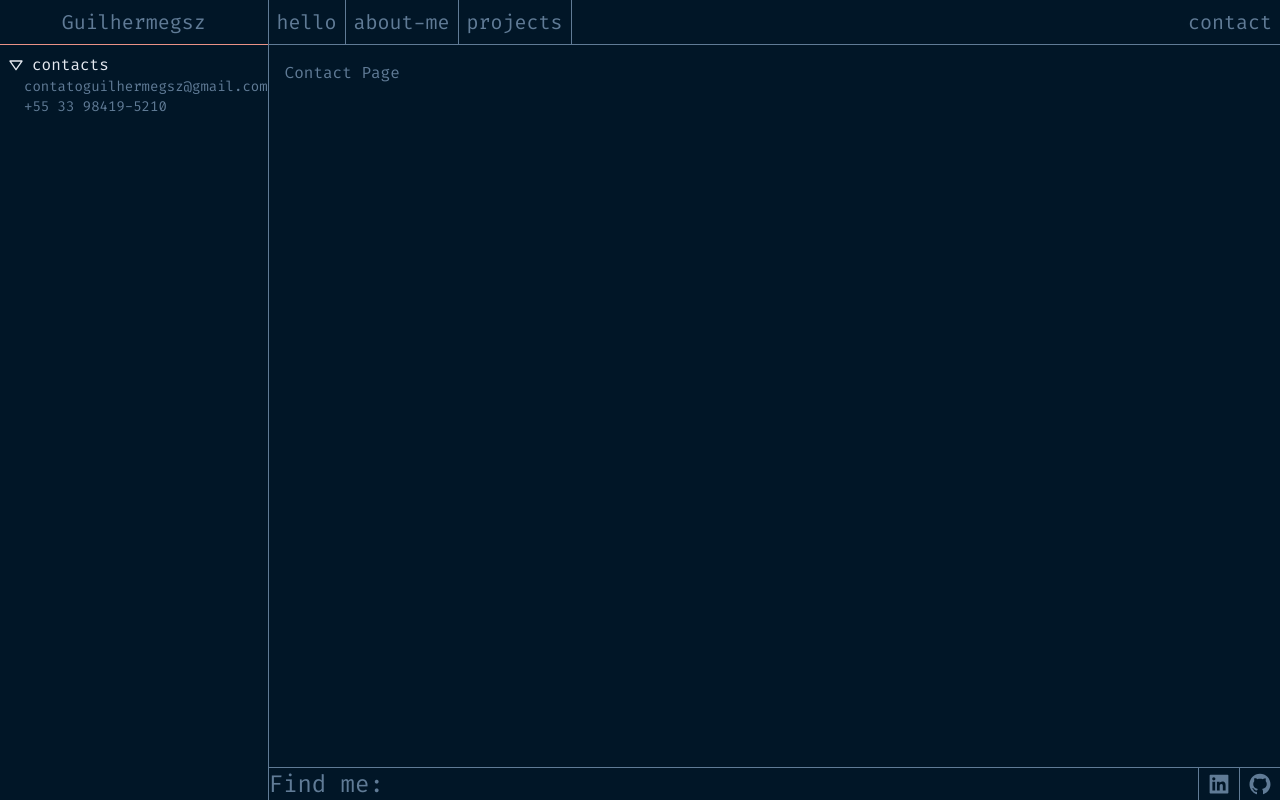
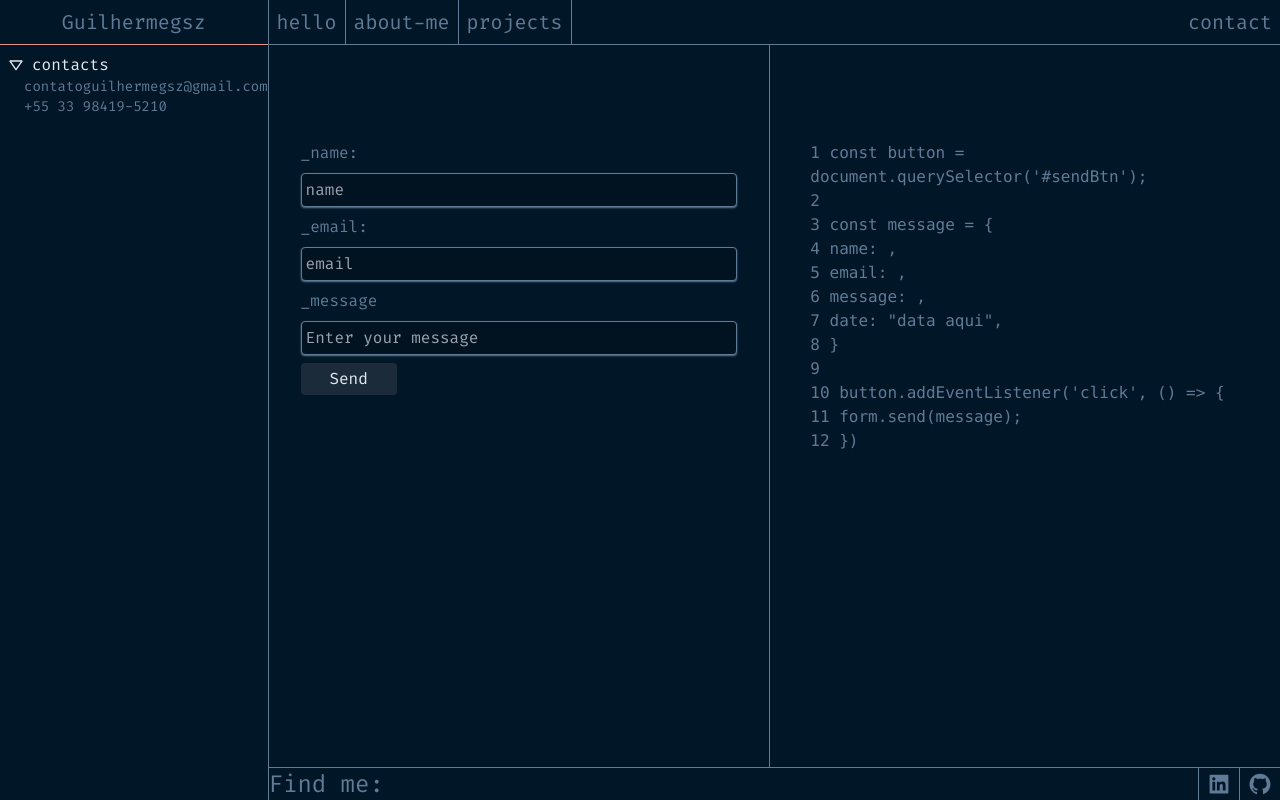
Before and after one commit to ggualbertosouza/Portfolio, a React (Vite) app in the folder Portfolio/: page /contact in a window 1280 px wide. Built offline with nearby package versions, Linux system fonts and the light colour scheme.

Commit message:
Add forms and validation with zod and react hook form

```diff
--- a/Portfolio/package.json
+++ b/Portfolio/package.json
@@ -10,11 +10,14 @@
     "preview": "vite preview"
   },
   "dependencies": {
+    "@hookform/resolvers": "^3.3.1",
     "framer-motion": "^10.16.2",
     "react": "^18.2.0",
     "react-dom": "^18.2.0",
+    "react-hook-form": "^7.46.1",
     "react-icons": "^4.10.1",
-    "react-router-dom": "^6.15.0"
+    "react-router-dom": "^6.15.0",
+    "zod": "^3.22.2"
   },
   "devDependencies": {
     "@types/react": "^18.2.15",
--- a/Portfolio/src/Components/Aside/ContAside.tsx
+++ b/Portfolio/src/Components/Aside/ContAside.tsx
@@ -11,7 +11,7 @@ export default function ContAside(){
         <div>
             <button
             onClick={() => setIsOpen(!isOpen)}
-            className="flex gap-2 items-center text-primary pl-2 sm">
+            className="flex gap-2 items-center text-primary pl-2">
                 {isOpen ? <BiRightArrow /> : <BiDownArrow />}
                 contacts
                 </button>
--- /dev/null
+++ b/Portfolio/src/Components/Codes/ContactCode.tsx
@@ -0,0 +1,22 @@
+
+
+export default function ContactCode(){
+    return(
+        <>
+        <code>
+            1 const button = document.querySelector('#sendBtn');<br/>
+            2<br/>
+            3 const message = {'{'}<br/>
+            4   name: ,<br/>
+            5   email: ,<br/>
+            6   message: ,<br/>
+            7   date: "data aqui",<br/>
+            8   {'}'}<br/>
+            9   <br/>
+            10 button.addEventListener('click', () ={'>'} {'{'}<br/>
+            11  form.send(message);<br/>
+            12 {'}'})<br/>
+        </code>
+        </>
+    )
+}
--- /dev/null
+++ b/Portfolio/src/Components/Form/Form.tsx
@@ -0,0 +1,81 @@
+// Zod Packages
+import { z } from "zod";
+
+// React hook forms Packages
+import { useForm } from "react-hook-form";
+import { resolver, zodResolver } from "@hookform/resolvers/zod";
+
+// Zod validation
+const schema = z.object({
+  name: z.string().min(1, "Digite seu nome."),
+  email: z.string().email("Digite um e-mail válido."),
+  message: z
+    .string()
+    .min(10, "Sua messagem precisar ter no mínimo 10 caracteres."),
+});
+
+type formProps = z.infer<typeof schema>;
+
+export default function Form() {
+  const {
+    register,
+    handleSubmit,
+    formState: { errors },
+  } = useForm<formProps>({
+    mode: "onBlur",
+    resolver: zodResolver(schema),
+  });
+
+  const handleForm = (data) => {
+    console.log(data);
+  };
+  return (
+    <>
+      <form
+        onSubmit={handleSubmit(handleForm)}
+        className="flex flex-col gap-2 "
+      >
+        <label htmlFor="name">_name:</label>
+        <input
+          placeholder="name"
+          type="text"
+          {...register("name")}
+          className="p-1 rounded bg-[#011221] border border-secondary shadow-sm shadow-secondary"
+        />
+        {errors.name && (
+          <p className="text-sm text-orange">{errors.name.message}</p>
+        )}
+
+        <label htmlFor="email">_email:</label>
+        <input
+          placeholder="email"
+          type="email"
+          {...register("email")}
+          className="p-1 rounded bg-[#011221] border border-secondary shadow-sm shadow-secondary"
+        />
+
+        {errors.email && (
+          <p className="text-sm text-orange">{errors.email.message}</p>
+        )}
+
+        <label htmlFor="message">_message</label>
+        <input
+          placeholder="Enter your message"
+          type="text"
+          {...register("message")}
+          className="p-1 rounded bg-[#011221] border border-secondary shadow-sm shadow-secondary"
+        />
+        {errors.message && (
+          <p className="text-sm text-orange">{errors.message.message}</p>
+        )}
+
+        <button
+          type="submit"
+          className="bg-[#1C2B3A] text-primary rounded p-1 w-24"
+        >
+          Send
+        </button>
+      </form>
+    </>
+  );
+}
--- a/Portfolio/src/Pages/Contact.tsx
+++ b/Portfolio/src/Pages/Contact.tsx
@@ -1,7 +1,17 @@
+import ContactCode from "../Components/Codes/ContactCode";
+import Form from "../Components/Form/Form";
+
 export default function Contact() {
   return (
-    <>
-      <h1>Contact Page</h1>
-    </>
+    <div
+    className="lg:flex gap-2 h-full "
+    >
+      <div className="lg:w-[50%] lg:border-r lg:border-r-secondary  p-8 pt-24">
+      <Form/>
+      </div>
+      <div className="lg:w-[50%] p-8 pt-24">
+      <ContactCode/>
+      </div>
+    </div>
   );
 }
--- a/Portfolio/src/Pages/Root.tsx
+++ b/Portfolio/src/Pages/Root.tsx
@@ -37,7 +37,7 @@ export default function Root() {
       </aside>
       <div className="flex flex-col w-full">
         <Header />
-        <main className="flex-1 p-4">
+        <main className="flex-1">
           <Outlet />
         </main>
         <Footer />
```
Also changed, not shown: 1 other file (tests, documents, lock files or other folders).
